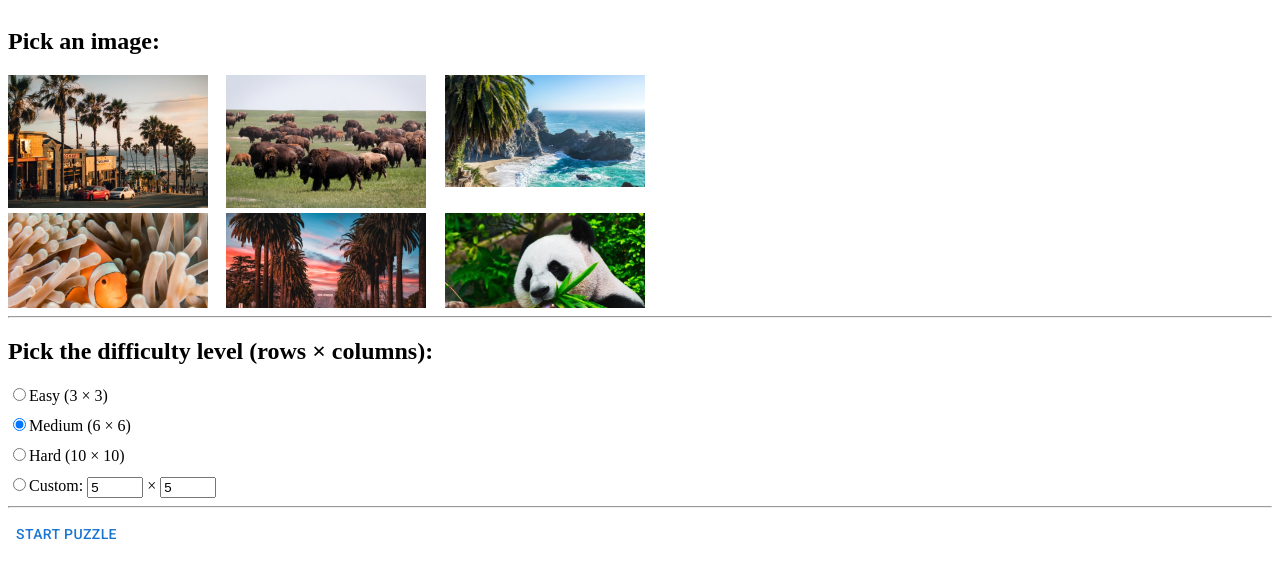
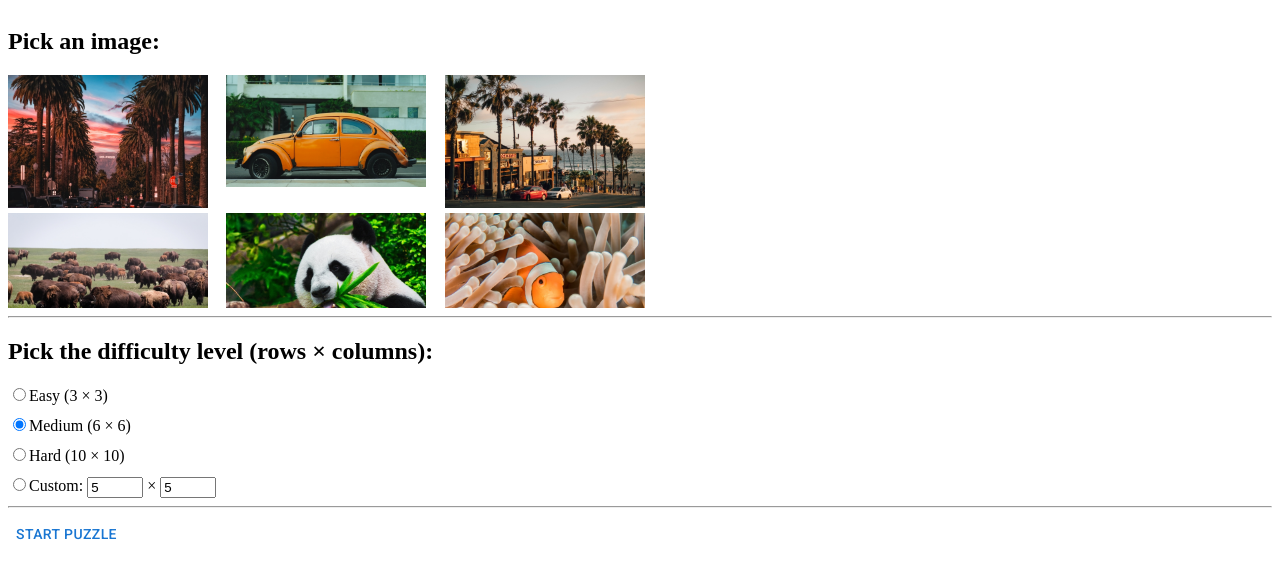
Before and after one commit to mikedimartino/pictzle-puzzle-game, a React app: page /#/ in a window 1280 px wide. Shown: the top 578 px of the page. Built offline with nearby package versions, Linux system fonts and the light colour scheme.

Commit message:
Randomize image list.

```diff
--- a/src/components/NewPuzzleSettings/ImageSelector.tsx
+++ b/src/components/NewPuzzleSettings/ImageSelector.tsx
@@ -3,7 +3,7 @@ import ImageListItem from '@mui/material/ImageListItem';
 import { useContext } from 'react';
 import styled from 'styled-components';
 
-import { imageList } from '../../puzzleImages';
+import puzzleImages from '../../puzzleImages';
 import { SettingsContext } from './SettingsContext';
 
 const StyledImage = styled.img<{ isSelected: boolean }>`
@@ -30,7 +30,7 @@ const ImageSelector = () => {
     <ImageSelectorWrapper>
       <h2>Pick an image:</h2>
       <ImageList cols={3} gap={5}>
-        {imageList.map((imageSrc) => (
+        {puzzleImages.map((imageSrc) => (
           <ImageListItem key={imageSrc}>
             <StyledImage
               src={imageSrc}
--- a/src/puzzleImages.ts
+++ b/src/puzzleImages.ts
@@ -6,8 +6,9 @@ import HollywoodPalms from './assets/images/hollywood-palms.jpg';
 import Panda from './assets/images/panda.jpg';
 import SnowyMountainLake from './assets/images/snowy-mountain-lake.jpg';
 import VolkswagenBug from './assets/images/vw-bug.jpg';
+import randomize from './utils/randomize';
 
-export default {
+export const imageList = randomize([
   BeachStreet,
   BuffaloGrazing,
   CaliforniaCoast,
@@ -16,15 +17,6 @@ export default {
   Panda,
   SnowyMountainLake,
   VolkswagenBug,
-};
+]);
 
-export const imageList = [
-  BeachStreet,
-  BuffaloGrazing,
-  CaliforniaCoast,
-  Clownfish,
-  HollywoodPalms,
-  Panda,
-  SnowyMountainLake,
-  VolkswagenBug,
-];
+export default imageList;
--- /dev/null
+++ b/src/utils/randomize.ts
@@ -0,0 +1,3 @@
+export default function randomize<T>(list: T[]) {
+  return list.sort(() => Math.random() - 0.5);
+}
--- a/src/utils/shufflePieces.ts
+++ b/src/utils/shufflePieces.ts
@@ -1,4 +1,5 @@
 import { PuzzlePiece } from '../types';
+import randomize from './randomize';
 import swap from './swap';
 
 function swapPiecesInCorrectPosition(pieces: PuzzlePiece[]) {
@@ -30,16 +31,16 @@ function swapPiecesInCorrectPosition(pieces: PuzzlePiece[]) {
 export default function shufflePieces(
   originalCoordinates: { top: number; left: number }[]
 ): PuzzlePiece[] {
-  const randomizedPieces = originalCoordinates
-    .map(({ top, left }, index) => ({
-      top,
-      left,
-      expectedIndex: index,
-    }))
-    .sort(() => Math.random() - 0.5);
+  const pieces = originalCoordinates.map(({ top, left }, index) => ({
+    top,
+    left,
+    expectedIndex: index,
+  }));
+
+  randomize(pieces);
 
   // Do another pass, swapping any pieces that are in their correct positions after randomization
-  swapPiecesInCorrectPosition(randomizedPieces);
+  swapPiecesInCorrectPosition(pieces);
 
-  return randomizedPieces;
+  return pieces;
 }
```
